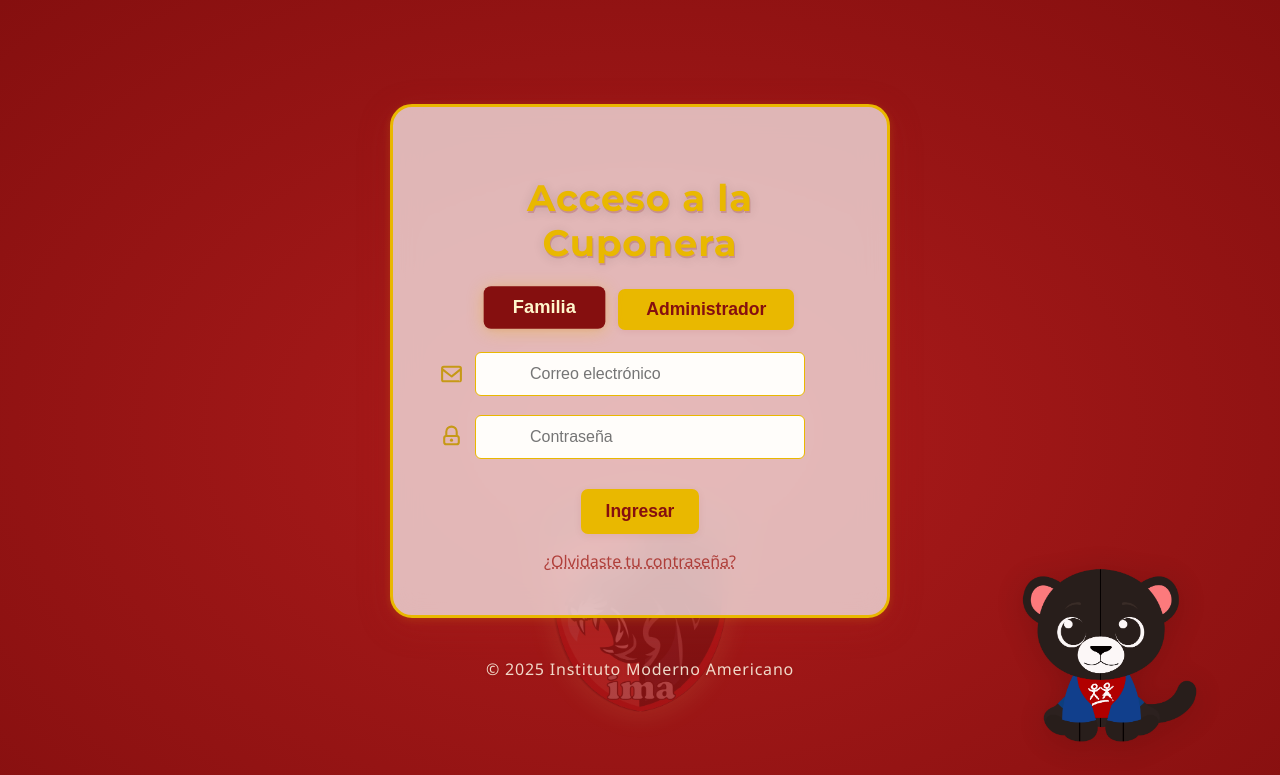
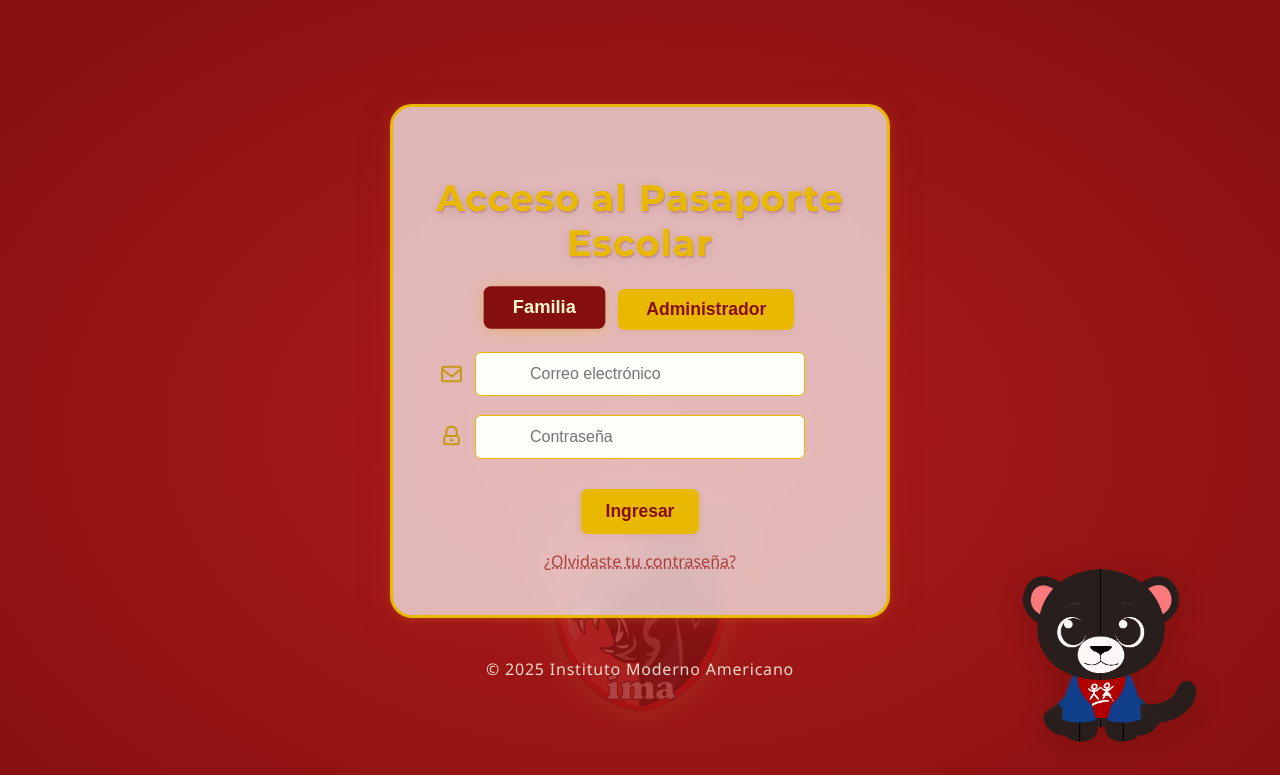
Before and after one commit to aguilera2707/pasaporte-escolar, a Flask app: page /login in a window 1280 px wide. Shown: the top 775 px of the page. Run offline with Flask 3, Linux system fonts and the light colour scheme.

Commit message:
Cambio de nombre

```diff
--- a/app/templates/login_unificado.html
+++ b/app/templates/login_unificado.html
@@ -2,7 +2,7 @@
 <html lang="es">
 <head>
     <meta charset="UTF-8">
-    <title>Acceso a la Cuponera</title>
+    <title>Acceso al Pasaporte Escolar</title>
     <link rel="stylesheet" href="{{ url_for('static', filename='css/login_unificado.css') }}">
     <meta name="viewport" content="width=device-width, initial-scale=1.0">
 </head>
@@ -14,7 +14,7 @@
     </div>
 
     <div class="contenedor">
-        <h1>Acceso a la Cuponera</h1>
+        <h1>Acceso al Pasaporte Escolar</h1>
         <div class="tabs">
             <button type="button" id="tab-familia" class="active" onclick="mostrarTab('familia')">Familia</button>
             <button type="button" id="tab-admin" onclick="mostrarTab('admin')">Administrador</button>
```
Also changed, not shown: instance/cuponera.db.
